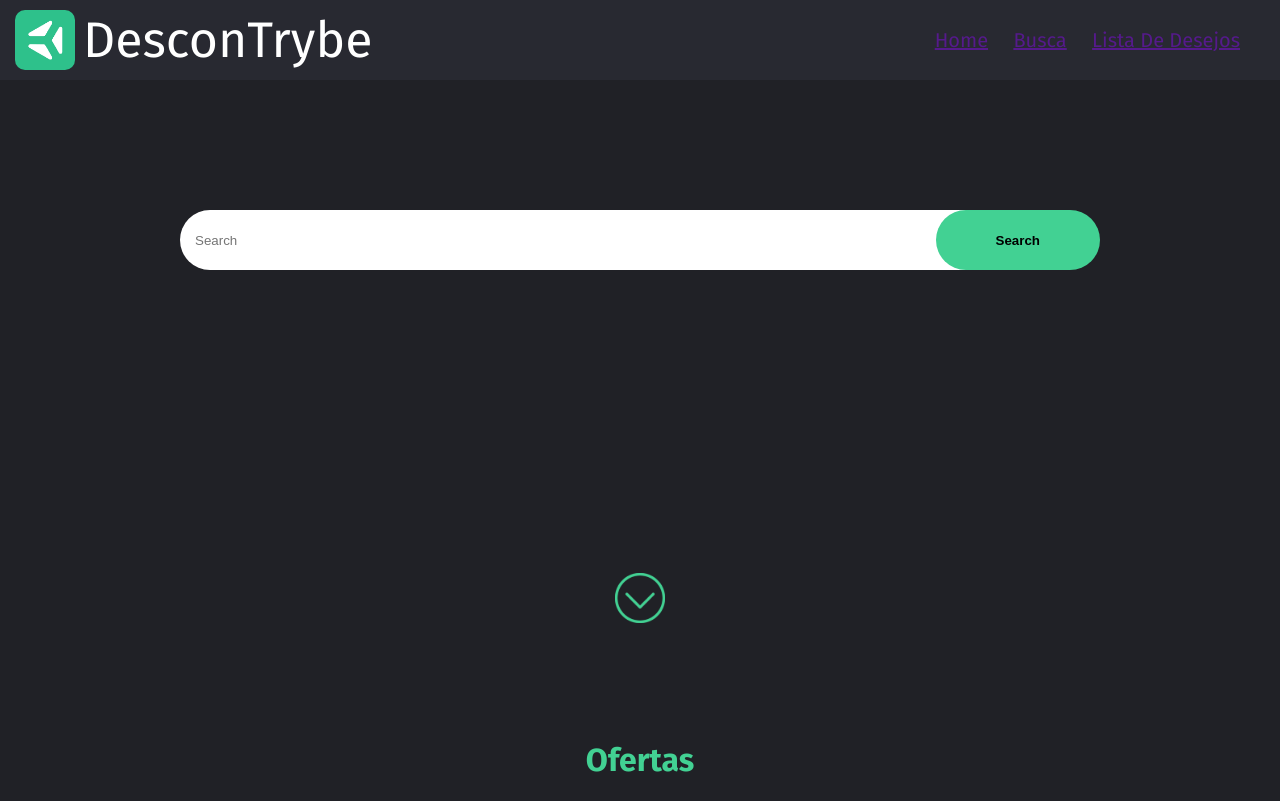
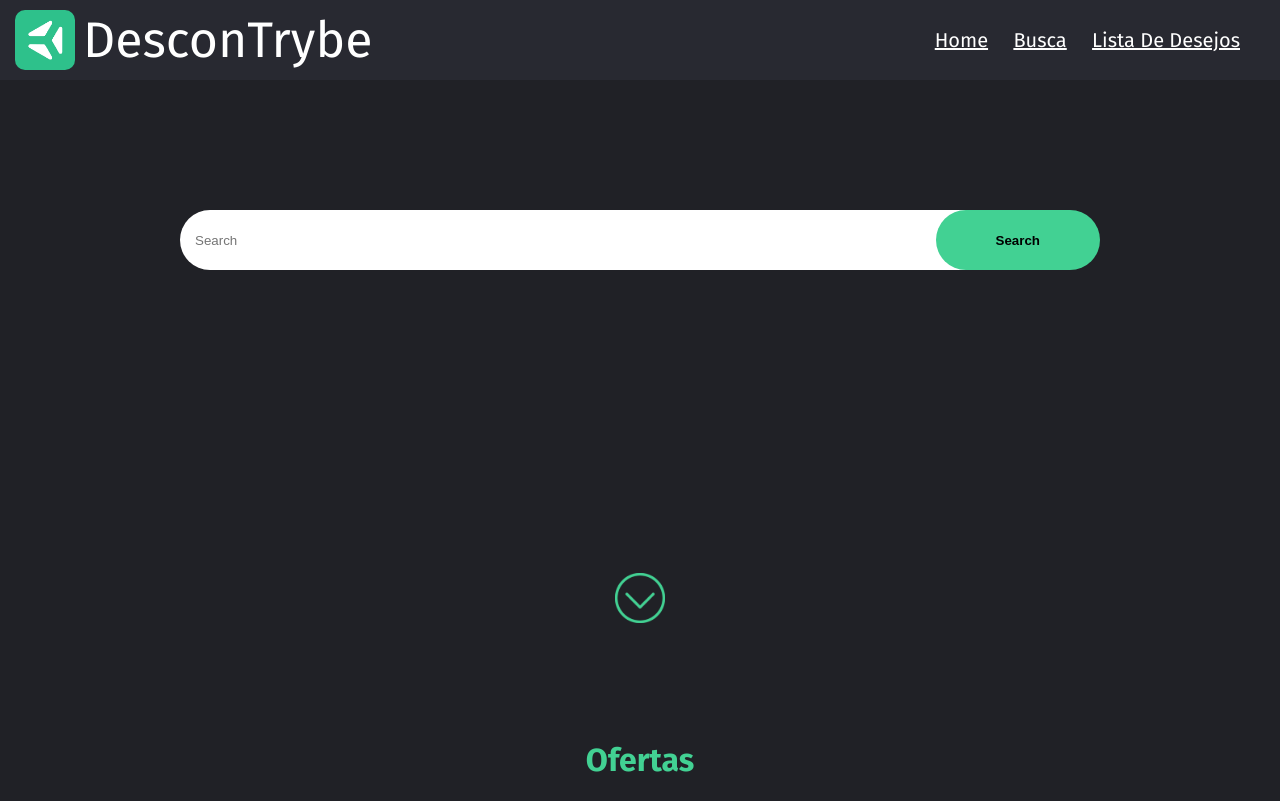
Before and after one commit to NicolasDimitri/DesconTrybe, a website: page index.html in a window 1280 px wide. Drawn offline with Linux system fonts and the light colour scheme; no server answers.

Commit message:
correção da barra de navegação

```diff
--- a/homepage/css/homepage.css
+++ b/homepage/css/homepage.css
@@ -87,6 +87,7 @@ body {
 
 .navegation a {
   margin: 0 10px;
+  color: white;
 }
 
 .bagulho {
--- a/index.html
+++ b/index.html
@@ -28,9 +28,9 @@
       </div>
 
       <div class="navegation">
-        <a href="">Home</a>
-        <a href="">Busca</a>
-        <a href="">Lista De Desejos</a>
+        <a href="index.html">Home</a>
+        <a href="searchpage/gameSearch.html">Busca</a>
+        <a href="searchpage/gameSearch.html">Lista De Desejos</a>
 
       </div>
 
```
